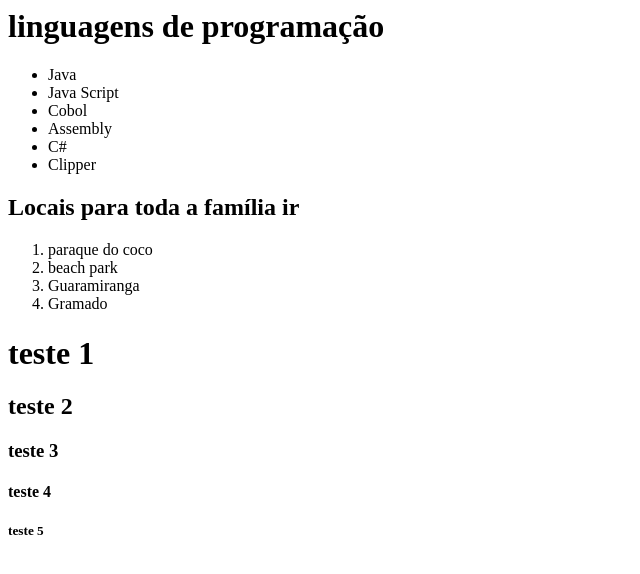
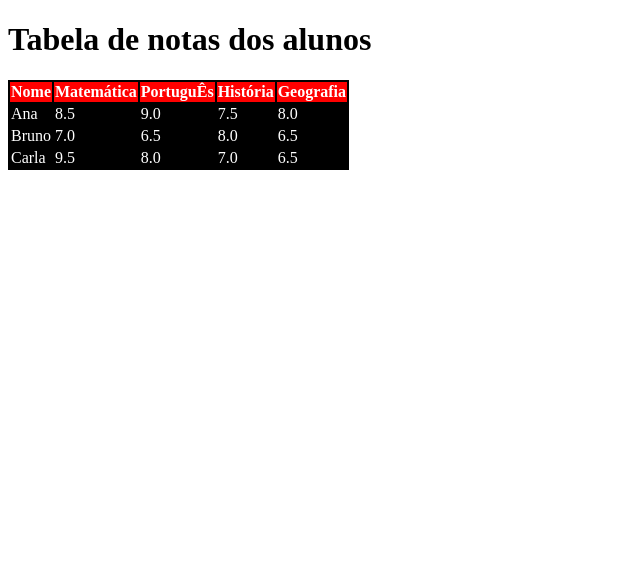
Before and after one commit to pedrorafaellbm/tabela-fs25, a plain HTML site: page index.html in a window 1280 px wide. Shown: the whole page, without its empty margins (0-640 px from the left). Drawn offline with Linux system fonts and the light colour scheme.

```diff
--- a/index.html
+++ b/index.html
@@ -1,32 +1,51 @@
-<html>
-    <head>
-        <title>tabela de linguagens de programação</title>
-    </head>
-    <body>
-        <h1>linguagens de programação</h1>
+<!DOCTYPE html>
+<html lang="en">
 
-        <ul>
-            <li>Java</li>
-            <li>Java Script</li>
-            <li>Cobol</li>
-            <li>Assembly</li>
-            <li>C#</li>
-            <li>Clipper</li>
-        </ul>
+<head>
+    <meta charset="UTF-8">
+    <meta name="viewport" content="width=device-width, initial-scale=1.0">
+    <title>Tabelas</title>
+    <style>
+        thead{
+            background-color: red;
+        }
+    </style>
+</head>
 
-        <h2>Locais para toda a família ir</h2>
+<body>
+    <h1>Tabela de notas dos alunos</h1>
+    <table style=" background-color: black; color: white">
+        <thead>
+            <th>Nome</th>
+            <th>Matemática</th>
+            <th>PortuguÊs</th>
+            <th>História</th>
+            <th>Geografia</th>
+        </thead>
+        <tbody>
+            <tr>
+                <td>Ana</td>
+                <td>8.5</td>
+                <td>9.0</td>
+                <td>7.5</td>
+                <td>8.0</td>
+            </tr>
+            <tr>
+                <td>Bruno</td>
+                <td>7.0</td>
+                <td>6.5</td>
+                <td>8.0</td>
+                <td>6.5</td>
+            </tr>
+            <tr>
+                <td>Carla</td>
+                <td>9.5</td>
+                <td>8.0</td>
+                <td>7.0</td>
+                <td>6.5</td>
+            </tr>
+        </tbody>
+    </table>
+</body>
 
-        <ol>
-            <li>paraque do coco</li>
-            <li>beach park</li>
-            <li>Guaramiranga</li>
-            <li>Gramado</li>
-        </ol>
-
-        <h1>teste 1</h1>
-        <h2>teste 2</h2>
-        <h3>teste 3</h3>
-        <h4>teste 4</h4>
-        <h5>teste 5</h5>
-    </body>
 </html>
```
Also changed, not shown: tabela.html (+36 -30 lines), tabela2.html (added).
